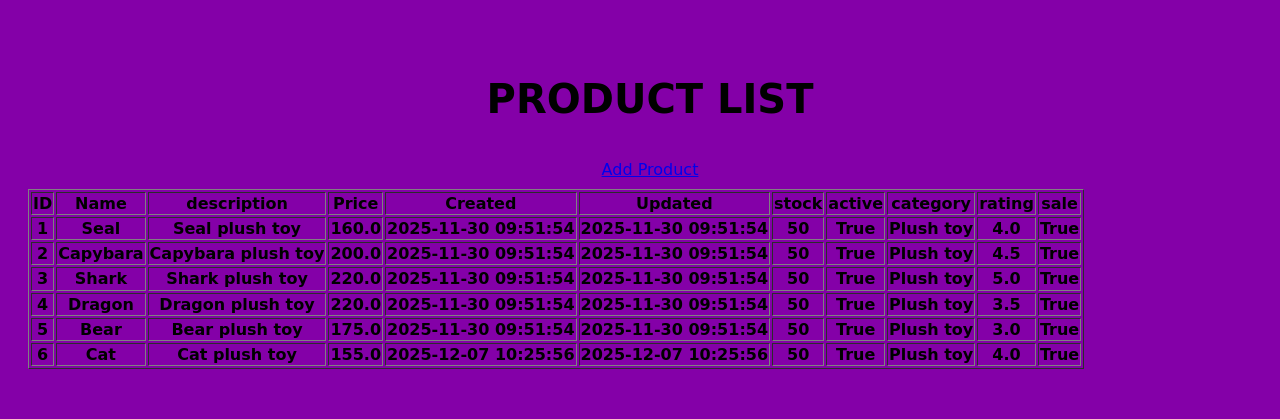
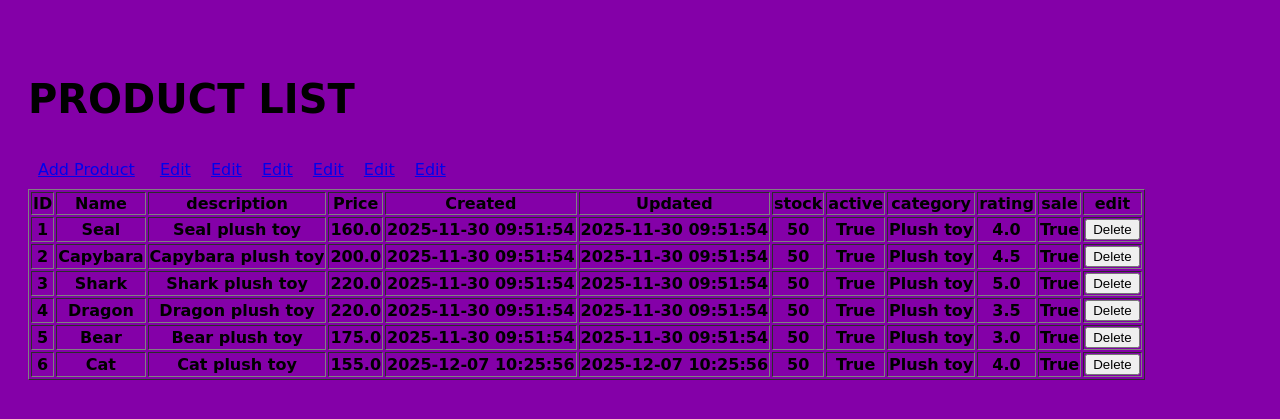
Before and after one commit to Eternal1007/My_first_project, a Flask app: page /products in a window 1280 px wide. Shown: the top 419 px of the page. Run offline with Flask 3, Linux system fonts and the light colour scheme; lists and menus that the app fills with data are empty.

Commit message:
Edit and Delete

```diff
--- a/online_shop/app/models.py
+++ b/online_shop/app/models.py
@@ -20,4 +20,4 @@ class Product(db.Model):
     is_active = db.Column(db.Boolean, nullable=False, default=True)
     category = db.Column(db.String(50), nullable=True)
     rating = db.Column(db.Float, nullable=True)
-    sale = db.Column(db.Boolean, nullable=False, default=True)
+    sale = db.Column(db.Boolean, nullable=True, default=False)
--- a/online_shop/app/routes.py
+++ b/online_shop/app/routes.py
@@ -36,3 +36,32 @@ def add_product():
         flash('Product added')
         return redirect(url_for('routes.product'))
     return render_template('product_form.html', action='Add', product=None)
+
+
+@bp.route('/delete/<int:product_id>', methods=['POST'])
+def delete_product(product_id):
+    product = Product.query.get_or_404(product_id)
+    db.session.delete(product)
+    db.session.commit()
+    flash('Product deleted!')
+    return redirect(url_for('routes.product'))
+
+@bp.route('/update/<int:product_id>', methods=['GET', 'POST'])
+def update_product(product_id):
+    product = Product.query.get_or_404(product_id)
+    if request.method == 'POST':
+        product.name = request.form['name']
+        product.price = float(request.form['price'])
+        product.description=request.form['description']
+        product.stock=request.form['stock']
+        product.is_active=request.form.get('is_active') == 'on'
+        product.category=request.form['category']
+        product.rating=request.form['rating']
+        product.sale=request.form.get('sale') ==  'on'
+
+        print (f'''name={product.name}, price={product.price}, description={product.description}''',)
+
+        db.session.commit()
+        flash('Product updated!')
+        return redirect(url_for('routes.product'))
+    return render_template('product_form.html', action='Update', product=product)
--- a/online_shop/static/style.css
+++ b/online_shop/static/style.css
@@ -12,7 +12,6 @@ a {
 	background-color: #8400a8;
 	font-family: "Comic Sans MS", sans-serif;
 	line-height: 1.2;
-	text-align: center;
 	padding: 40px 0 0 20px;
 }
 
--- a/online_shop/templates/product_list.html
+++ b/online_shop/templates/product_list.html
@@ -20,6 +20,7 @@
         <th>category</th>
         <th>rating</th>
         <th>sale</th>
+        <th>edit</th>
     </tr>
     {% for product in products %}
     <tr>
@@ -34,6 +35,13 @@
         <th>{{ product.category }}</th>
         <th>{{ product.rating }}</th>
         <th>{{ product.sale }}</th>
+            <a href="{{ url_for('routes.update_product', product_id=product.id) }}">Edit</a>
+        <th>
+                <form action="{{ url_for('routes.delete_product', product_id=product.id) }}" method="post" style="display:inline;">
+                    <button type="submit">Delete</button>
+                </form>
+        </th>
+
     </tr>
     {% endfor %}
 </table>
```
Also changed, not shown: online_shop/db/shop.db.
